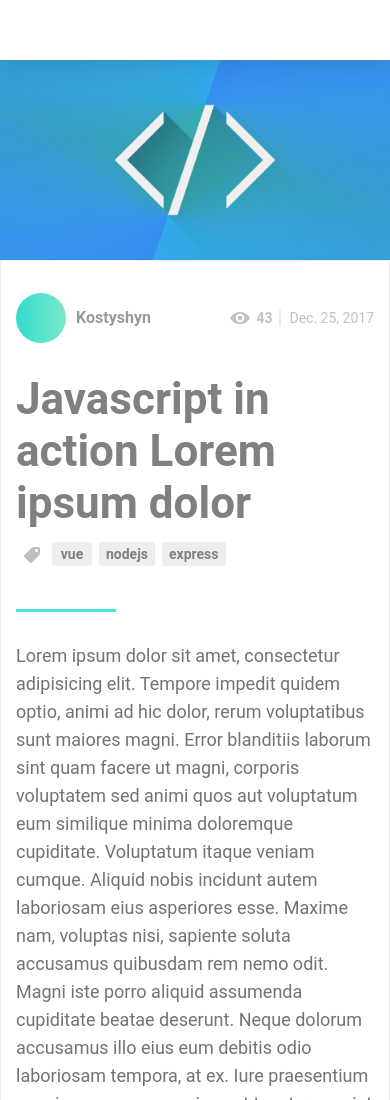
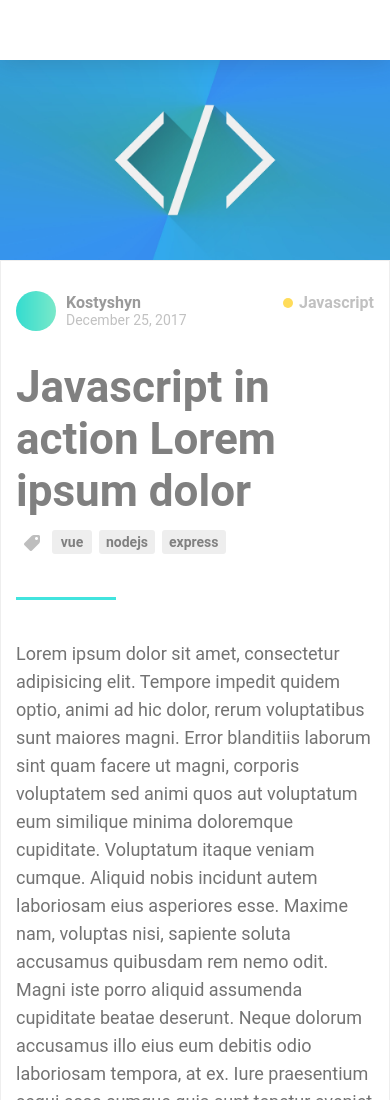
Before and after one commit to 10Volo/Blog-UI-Kit, a website: page app/post.html in a window 390 px wide. Shown: the top 1100 px of the page. Drawn offline with Linux system fonts and the light colour scheme; files whose address does not match are found by name.

Commit message:
beta 0.1

```diff
--- a/app/css/library.css
+++ b/app/css/library.css
@@ -63,13 +63,14 @@
 .options-icon {
 	background-image: url('../img/more-black.png');
 	height: 18px;
-	margin-top: 16px;
+	margin-top: 18px;
 }
 .calendar-icon {
 	background-image: url('../img/calendar.png');
 }
 .tag-icon {
 	background-image: url('../img/tag (1).png');
+	/*display: none;*/
 }
 
 /*****
--- a/app/css/style.css
+++ b/app/css/style.css
@@ -67,9 +67,25 @@ aside {
 
 /*Date*/
 
+.post-category {
+	display: inline-block;
+}
+.post-category a {
+	text-decoration: none;
+	font-size: 16px;
+	font-weight: bold;
+	color: #c1c1c1;
+	transition: all .2s;
+}
+.post-category a:hover {
+	color: #9a9a9a;
+}
 .post-date {
+	display: inline-block;
 	color: #c1c1c1;
 	font-size: 14px;
+	float: right;
+	margin-top: 3px;
 }
 .post-date p {
 	display: inline-block;
@@ -82,7 +98,7 @@ aside {
 	width: 10px;
 	display: inline-block;
 	border-radius: 50%;
-	margin-right: 7px;
+	margin-right: 2px;
 }
 
 /**************************************************/
@@ -113,7 +129,7 @@ aside {
 }
 .card-top {
 	height: auto;
-	padding: 10px 15px;
+	padding: 12px 20px;
 	/*display: none;*/
 }
 .card-options {
@@ -122,7 +138,7 @@ aside {
 	top: 0px;
 	cursor: pointer;
 	width: 50px;
-	height: 50px;
+	height: 54px;
 	display: inline-block;
 	text-align: center;
 	line-height: 50px;
@@ -177,13 +193,13 @@ aside {
 .card-info {
 	/*min-height: 145px;*/
 	height: auto;
-	padding: 15px;
+	padding: 20px;
 	padding-bottom: 10px;
 	position: relative;
 }
 .card-controll {
 	/*border-top: 1px solid #d6d6d6;*/
-	height: 40px;
+	height: 42px;
 	text-align: center;
 }
 .card-controll div button {
@@ -208,9 +224,11 @@ aside {
 	color: grey;
 	font-weight: bold;
 	text-decoration: none;
+	transition: all .2s;
 }
 .card-title h2 a:hover {
-	text-decoration: underline;
+	/*text-decoration: underline;*/
+	color: #41e4de;
 }
 .card-tags {
 	width: 100%;
@@ -255,7 +273,7 @@ aside {
 	font-weight: bold;
 }
 .post-like button.post-like-wrap, .post-comment button.post-comment-wrap {
-	margin: 10px 15px;
+	margin: 10px 20px;
 }
 .post-comment {
 	cursor: pointer;
@@ -292,7 +310,7 @@ aside {
 }
 .post-view {
 	float: right;
-	margin: 10px 15px;
+	margin: 10px 20px;
 	margin-left: 0px;
 	height: 17px;
 }
@@ -374,6 +392,7 @@ aside {
 .main-content {
 	padding-top: 80px;
 	background-color: #f1f1f1;
+	height: 2000px;
 }
 .content-header {
 	background-position: center;
@@ -381,6 +400,7 @@ aside {
 	background-image: url(../img/gradient-sea.jpg);
 	height: 400px;
 	width: 100%;
+	display: none;
 }
 .content-controll {
 	height: 100px;
@@ -412,53 +432,43 @@ aside {
 	height: auto;
 	width: 70%;
 	border: 1px solid #eee;
-	/*border-radius: 4px;*/
-	/*margin-top: -250px;*/
 }
 .post-header {
-	padding: 40px 30px;
+	padding: 40px 30px 50px 30px;
 }
 .post-header .post-author {
-	height: 50px;
+	height: 40px;
 }
-.post-header .post-author-name {
-	height: 50px;
-	line-height: 50px;
-	margin-left: 60px;
+.post-header .post-author a {
+	text-decoration: none;
+}
+.post-header .post-author a p {
+	margin-left: 50px;
+}
+.post-header .post-author a p.name {
+	margin-top: 2px;
+	transition: all .2s;
+}
+.post-header .post-author a p.date {
+	font-size: 14px;
+	font-weight: normal;
+	color: #c1c1c1;
+	height: 18px;
 }
 .post-header .post-author-avatar {
-	height: 50px;
-	width: 50px;
+	height: 40px;
+	width: 40px;
 }
-.post-date-view-wrapper {
+.post-header .post-author:hover .name {
+	color: #737373;
+}
+
+.post-header .post-category {
 	float: right;
-	/*padding: 10px 15px;*/
-	padding-top: 15px;
-
-}
-.post-date-view-wrapper .post-date {
-	display: inline-block;
-	/*border-left:  3px solid #41e4de;*/
-	border-left:  2px solid #eee;
-	padding-left: 8px;
-}
-.post-date-view-wrapper .post-date .short-date {
-	display: none;
-}
-.post-date-view-wrapper .post-view {
-	margin: 0px;
-	margin-right: 3px;
-	float: none;
-}
-.post-date-view-wrapper .post-view .view-icon {
-	margin-bottom: -3px;
-}
-.post-date-view-wrapper .post-date p {
-	font-size: 16px;
+	margin-top: 2px;
 }
 .post-title {
-	margin-top: 40px;
-	/*padding: 30px;*/
+	margin-top: 30px;
 	font-size: 35px;
 	color: grey;
 }
@@ -531,7 +541,7 @@ aside {
 		height: 400px;
 	}
 	.post-title {
-		margin-top: 30px;
+		/*margin-top: 25px;*/
 	}
 	.post-header {
 		padding: 30px 15px 40px 15px;
@@ -540,7 +550,7 @@ aside {
 		padding: 0px 15px;
 	}
 	.post-body .divider {
-		margin-bottom: 30px;
+		margin-bottom: 40px;
 	}
 }
 @media screen and (max-width: 530px) {
@@ -554,23 +564,4 @@ aside {
 	.post-title {
 		font-size: 22px;
 	}
-	.post-header .post-author {
-		margin-top: 2px;
-	}
-	.post-date-view-wrapper {
-		padding-top: 17px;
-
-	}
-	.post-date-view-wrapper .post-date p {
-		font-size: 14px;
-	}
-	.post-date-view-wrapper .post-date .short-date {
-		display: block;
-	}
-	.post-date-view-wrapper .post-date .full-date {
-		display: none;
-	}
-	.post-date-view-wrapper .post-view {
-		font-size: 14px;
-	}
 }
--- a/app/post.html
+++ b/app/post.html
@@ -40,24 +40,13 @@
 							<a href="">
 								<div class="post-author-avatar">
 								</div>
-								<div class="post-author-name">
-									Kostyshyn
-								</div>
+								<p class="name">Kostyshyn</p>
+								<p class="date">December 25, 2017</p>
 							</a>
 						</div>
-						<div class="post-date-view-wrapper">
-							<div class="post-view">
-								<span class="icon view-icon">
-
-								</span>
-								<span class="count">
-									43
-								</span>
-							</div>
-							<div class="post-date">
-								<p class="short-date">Dec. 25, 2017</p>
-								<p class="full-date">December 25, 2017</p>
-							</div>
+						<div class="post-category">
+							<span class="circle"></span>
+							<a href="">Javascript</a>
 						</div>
 						<div class="post-title">
 							<h1>Javascript in action Lorem ipsum dolor</h1>
```
Also changed, not shown: app/main.html (+4 -0 lines), dist/library.min.css, dist/style.min.css.
